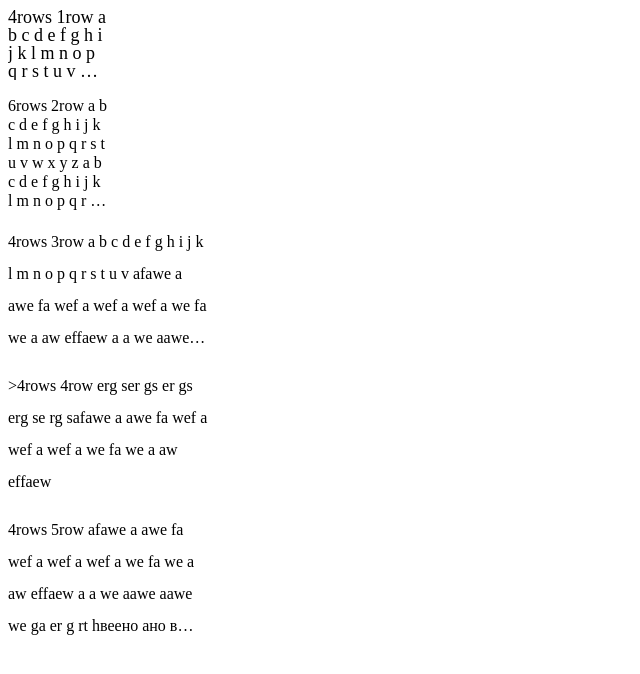
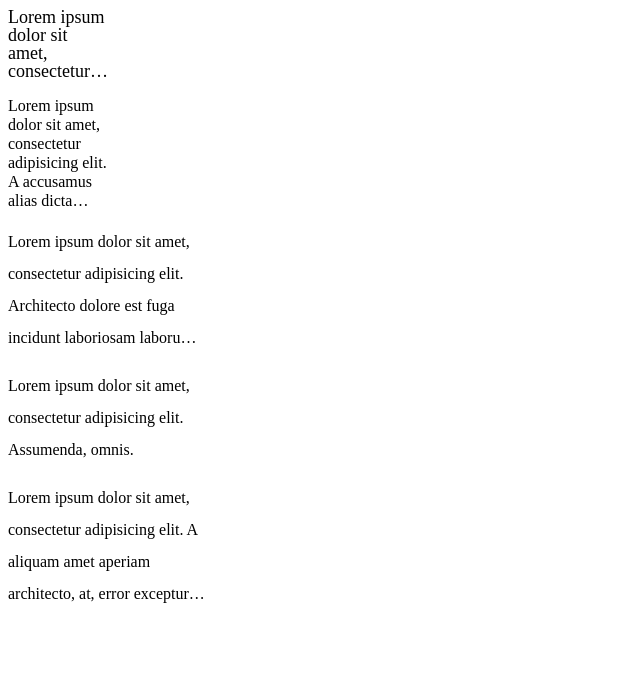
Before and after one commit to Arhitector/multyLineClimp, a website: page index.html in a window 1280 px wide. Shown: the whole page, without its empty margins (0-640 px from the left). Drawn offline with Linux system fonts and the light colour scheme.

Commit message:
change text

```diff
--- a/index.html
+++ b/index.html
@@ -6,15 +6,15 @@
 	<link rel="stylesheet" href="./multiLineClamp.css">
 </head>
 <body style="line-height: 1;" >
-    <div class="js-clampin" style="font-size: 18px; width:100px;"  data-clampin="4" >4rows 1row a b с d e f g h i j k l m n o p q r s t u v w x y z a b с d e f g h i j k l m n o p q r s t u v w x y z afawe а awe fa wef a wef a wef a we fa we а aw effaew а a we аawe аawe we ga er g rt hвеено ано  в рыке ры erg  ser gs er gs erg se rg safawe а awe fa wef a wef a wef a we fa we а aw effaew а a we аawe аawe we ga er g rt hвеено ано  в рыке ры erg  ser gs er gs erg se rg s</div>
+    <div class="js-clampin" style="font-size: 18px; width:100px;"  data-clampin="4" >Lorem ipsum dolor sit amet, consectetur adipisicing elit. Aliquam autem expedita explicabo nulla praesentium recusandae totam ullam vel velit veritatis, vitae voluptas voluptatem! Accusantium commodi culpa debitis delectus distinctio ea, impedit laudantium maxime natus nobis non perferendis porro praesentium provident quaerat quod repellendus similique tempore temporibus voluptatum! Minima, minus, nisi.</div>
 	<br>
-    <div class="js-clampin" style="line-height:19px;width:100px;"  data-clampin="6" >6rows 2row a b с d e f g h i j k l m n o p q r s t u v w x y z a b с d e f g h i j k l m n o p q r s t u v w x y zafawe а awe fa wef a wef a wef a we fa we а aw effaew а a we аawe аawe we ga er g rt hвеено ано  в рыке ры erg  ser gs er gs erg se rg safawe а awe fa wef a wef a wef a we fa we а aw effaew а a we аawe аawe we ga er g rt hвеено ано  в рыке ры erg  ser gs er gs erg se rg s</div>
+    <div class="js-clampin" style="line-height:19px;width:100px;"  data-clampin="6" >Lorem ipsum dolor sit amet, consectetur adipisicing elit. A accusamus alias dicta doloremque eum expedita, fugit ipsum minima non nostrum nulla praesentium quod recusandae rem repudiandae soluta suscipit, tempora voluptate.</div>
 	<br>
-    <div class="js-clampin" style="line-height: 2rem; width:200px;"  data-clampin="4" >4rows 3row a b с d e f g h i j k l m n o p q r s t u v  afawe а awe fa wef a wef a wef a we fa we а aw effaew а a we аawe аawe we ga er g rt hвеено ано  в рыке ры erg  ser gs er gs erg se rg safawe а awe fa wef a wef a wef a we fa we а aw effaew а a we аawe аawe we ga er g rt hвеено ано  в рыке ры erg  ser gs er gs erg se rg s</div>
+    <div class="js-clampin" style="line-height: 2rem; width:200px;"  data-clampin="4" >Lorem ipsum dolor sit amet, consectetur adipisicing elit. Architecto dolore est fuga incidunt laboriosam laborum perspiciatis recusandae voluptas! Aperiam atque dolor dolorem doloribus earum, eum fugiat qui voluptatum? Laudantium, magni!</div>
 	<br>
-	<div class="js-clampin" style="line-height: 2em; width:200px;"  data-clampin="4" >>4rows 4row erg  ser gs er gs erg se rg safawe а awe fa wef a wef a wef a we fa we а aw effaew </div>
+	<div class="js-clampin" style="line-height: 2em; width:200px;"  data-clampin="4" >Lorem ipsum dolor sit amet, consectetur adipisicing elit. Assumenda, omnis.</div>
 	<br>
-	<div class="js-clampin" style="line-height: 2em; width:200px;"  data-clampin="4" >4rows 5row afawe а awe fa wef a wef a wef a we fa we а aw effaew а a we аawe аawe we ga er g rt hвеено ано  в рыке ры erg  ser gs er gs erg se rg safawe а awe fa wef a wef a wef a we fa we а aw effaew а a we аawe аawe we ga er g rt hвеено ано  в рыке ры erg  ser gs er gs erg se rg s</div>
+	<div class="js-clampin" style="line-height: 2em; width:200px;"  data-clampin="4" >Lorem ipsum dolor sit amet, consectetur adipisicing elit. A aliquam amet aperiam architecto, at, error excepturi harum hic ipsum labore neque nesciunt nisi nobis pariatur placeat, rem repellat vero voluptates?</div>
 </body>
 <script src="multiLineClamp.js" ></script>
 <script>multiLineClamp();</script>
```
